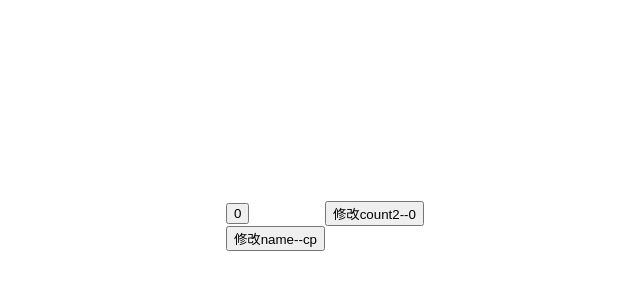
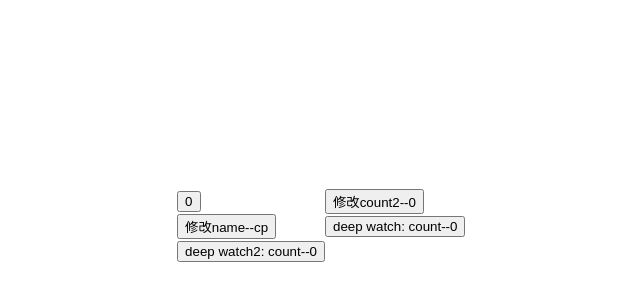
Before and after one commit to HildaM/vue3-learning, a Vue app: page / in a window 1280 px wide. Shown: the part 174-474 px from the top of the page, without its empty margins (315-955 px from the left). Built offline with nearby package versions, Linux system fonts and the light colour scheme.

Commit message:
day1: deep watch

```diff
--- a/src/App.vue
+++ b/src/App.vue
@@ -34,6 +34,32 @@
   }
 )
 
+// 3. watch深度侦听
+const state3 = ref({count: 0})
+const changeStateByCount = () => {
+  state3.value.count++
+}
+
+watch(state3, () => {
+  console.log('深层watch：count变化了')
+}, {
+  deep: true
+})
+
+const state4 = ref({
+  count: 0,
+  age: 22
+})
+const changeStateByCount2 = () => {
+  state4.value.count++
+}
+// 精确侦听某个具体属性
+watch(
+  () => state4.value.age,   // 指明需要侦听的属性
+  () => {
+    console.log('age变化了')
+  }
+)
 
 </script>
 
@@ -47,4 +73,10 @@
   <div>
     <button @click="changeName">修改name--{{ name }}</button>
   </div>
+  <div>
+    <button @click="changeStateByCount">deep watch: count--{{ state3.count }}</button>
+  </div>
+  <div>
+    <button @click="changeStateByCount2">deep watch2: count--{{ state3.count }}</button>
+  </div>
 </template>
```
